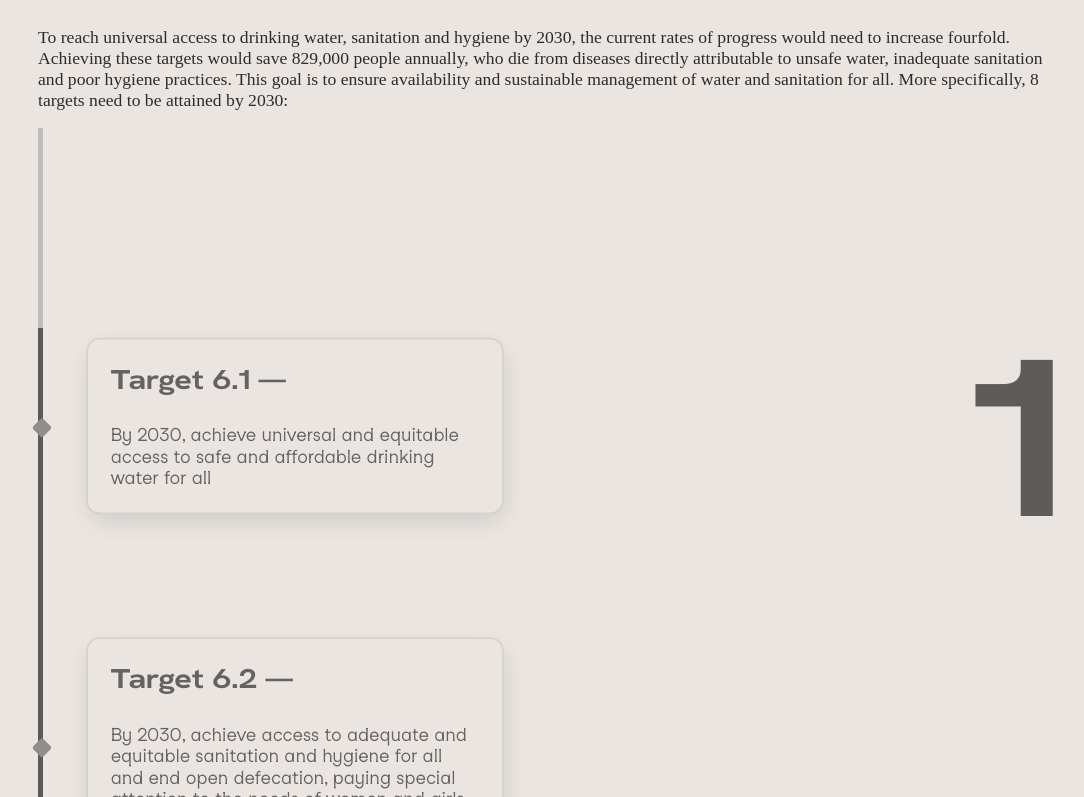
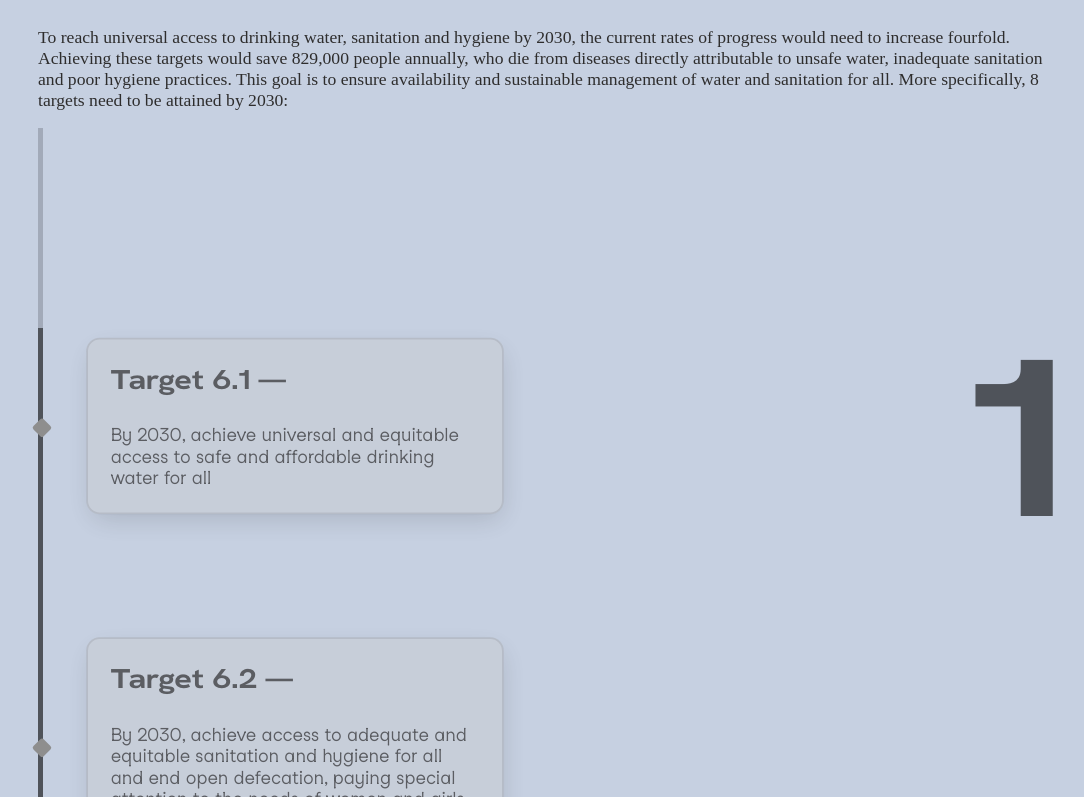
Before and after one commit to shashwtd/AquaAllies, a Next.js app: page /goals in a window 1280 px wide. Shown: the part 1523-2320 px from the top of the page, without its empty margins (88-1172 px from the left). Built offline with nearby package versions, Linux system fonts and the light colour scheme.

Commit message:
color check.

```diff
--- a/components/content/Content.module.css
+++ b/components/content/Content.module.css
@@ -38,7 +38,7 @@
   width: 20%;
   height: 40%;
   transform: rotate(120deg);
-  opacity: 0.3;
+  opacity: 0.4;
   background-image: url("/assets/curved_arrow.png");
   background-size: contain;
   background-repeat: no-repeat;
--- a/components/cursor/Cursor.module.css
+++ b/components/cursor/Cursor.module.css
@@ -39,9 +39,9 @@
   }
 
   .cursor[state="grow"] .cursorCircle {
-    width: 7em;
-    height: 7em;
-    background-color: #470c0c;
+    width: 12em;
+    height: 12em;
+    background-color: #d5d5d5;
     border-color: #153235;
   }
 
--- a/components/timeline/Timeline.module.css
+++ b/components/timeline/Timeline.module.css
@@ -18,7 +18,6 @@
   width: .3rem;
   height: 100%;
   opacity: 0.6;
-  background: var(--gradient);
   background-color: black;
 }
 
@@ -102,7 +101,7 @@
 .timeline__content {
   position: relative;
   padding: 1em;
-  background-color: var(--background);
+  background-color: #c8cdd6;
   border-radius: 15px;
   box-shadow: 2px 10px 30px -5px rgba(0, 0, 0, 0.2);
   border: 2px solid #1112;
@@ -113,7 +112,7 @@
 .timeline__content:hover {
   box-shadow: 2px 10px 30px -5px rgba(0, 0, 0, 0.4);
   border: 2px solid #1112;
-  filter: brightness(.5);
+  filter: brightness(1.05);
 }
 
 .timeline__content h2 {
--- a/styles/Topic.module.css
+++ b/styles/Topic.module.css
@@ -4,7 +4,7 @@
   left: 0;
   width: 100%;
   height: 100%;
-  background-color: #e7e0d6;
+  background-color: #9ebed4;
   z-index: 20;
   transform: translateY(100%);
   color: var(--text);
--- a/styles/globals.css
+++ b/styles/globals.css
@@ -19,6 +19,15 @@ body {
   --primary: #000000;
   --secondary: #eae5e1;
   --text: #2d2c2c;
+  --bluish: #494c4d;
+  --curtain: #d5c9bf;
+  --hh: 6em;
+}
+
+:root {
+  --primary: #dcdcdc;
+  --secondary: #c6d0e1;
+  --text: #2e2d2d;
   --bluish: #494c4d;
   --curtain: #d5c9bf;
   --hh: 6em;
@@ -90,7 +99,7 @@ a {
 
 ::selection {
   opacity: 0.8;
-  background-color: #1112;
+  background-color: rgba(9, 9, 9, 0.256);
   border-radius: 20px;
 }
 
```
